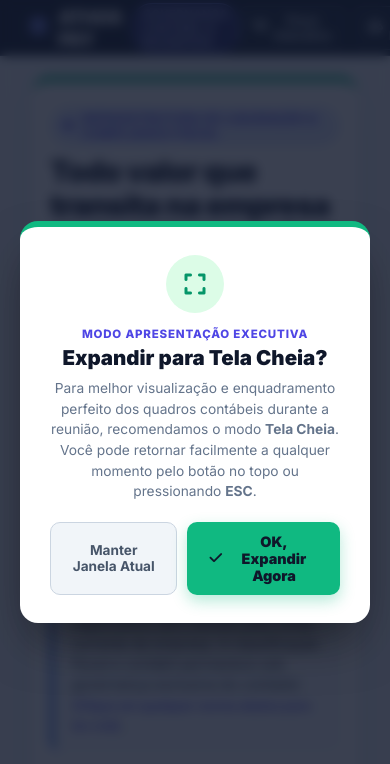
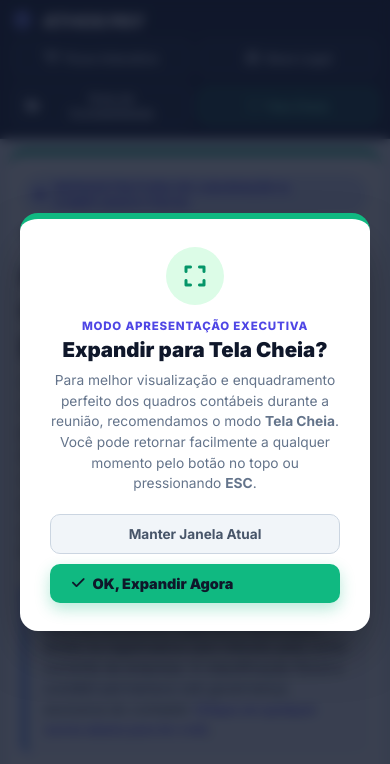
Before and after one commit to athospay/fluxotransacional, a plain HTML site: page index.html in a window 390 px wide. Shown: the top 764 px of the page. Drawn offline with Linux system fonts and the light colour scheme.

Commit message:
Add files via upload

```diff
--- a/index.html
+++ b/index.html
@@ -786,6 +786,32 @@
             .side-nav { display: none; }
             .container { padding: 24px 18px; }
             h1 { font-size: 1.85rem; }
+        }
+        @media screen and (max-width: 1024px) {
+            .section { min-height: auto; padding: 16px; }
+            .container { min-width: 0; }
+            .top-bar { padding-inline: 12px; }
+            .brand-logo .badge-top { display: none; }
+            .example-box, .ledger-row { flex-wrap: wrap; }
+            .example-box > div:first-child { max-width: 100% !important; }
+            .law-modal-card, .fs-prompt-card { max-height: 88vh; overflow-y: auto; }
+        }
+        @media screen and (max-width: 700px) {
+            html { scroll-padding-top: 8px; }
+            body { padding-top: 0; }
+            .top-bar { position: static; height: auto; flex-direction: column; align-items: stretch; gap: 8px; padding: 10px 12px; }
+            .top-controls { display: grid; grid-template-columns: repeat(2, minmax(0, 1fr)); }
+            .btn-top { justify-content: center; min-height: 36px; }
+            .section { padding: 10px 8px; }
+            .container { padding: 20px 14px; overflow-wrap: anywhere; }
+            .sb-col { min-height: auto; }
+            .example-box, .law-modal-footer, .fs-prompt-actions, .ledger-row { flex-direction: column; align-items: stretch; }
+            .sb-step-btns, .accounting-tabs { flex-wrap: wrap; }
+            .tax-value { font-size: clamp(.78rem, 3vw, 1rem); }
+        }
+        @media screen and (max-height: 720px) {
+            html { scroll-snap-type: none; }
+            .fs-prompt-card { max-height: 90vh; overflow-y: auto; }
         }
     </style>
 </head>
```
